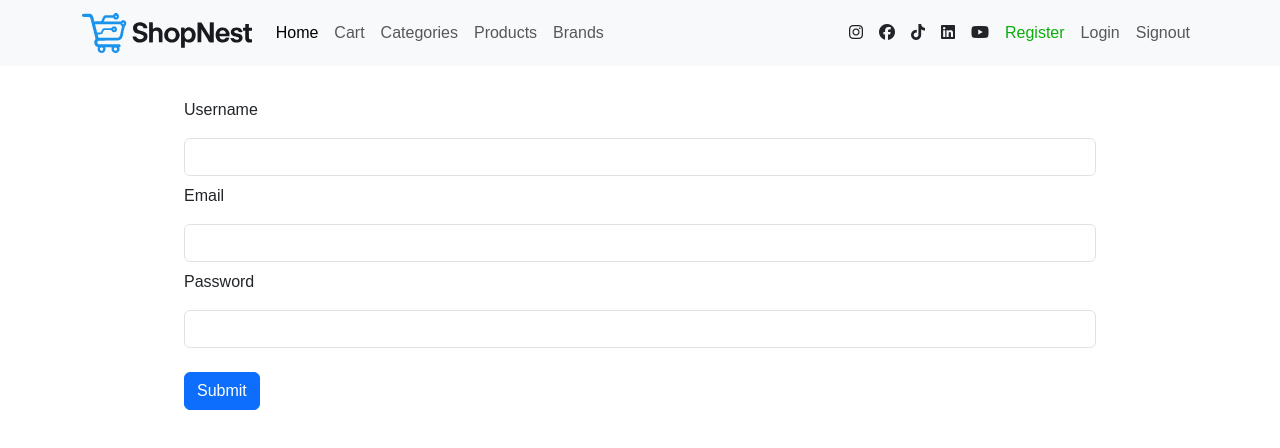
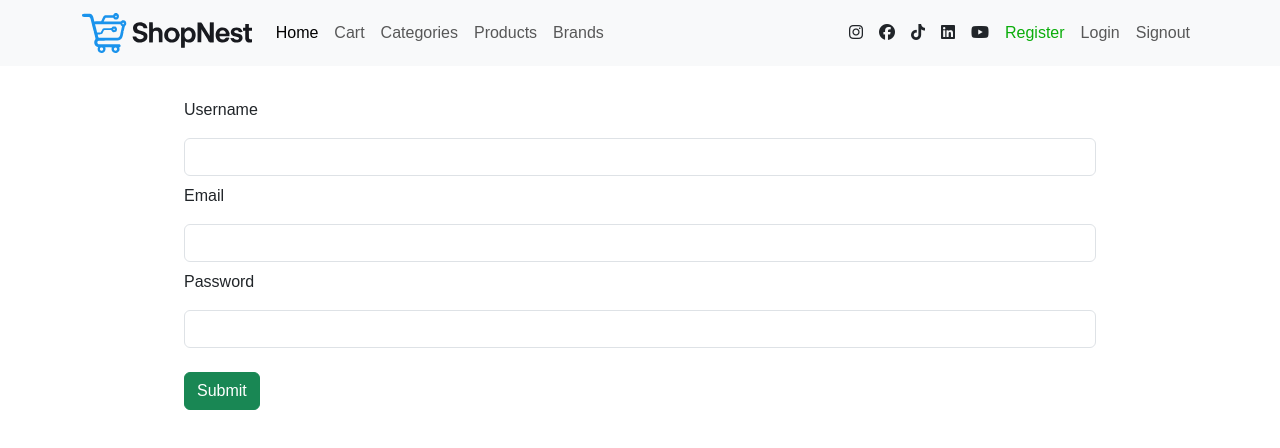
Before and after one commit to fadi-Ibr/Angular-e-commerce, an Angular app: page /register in a window 1280 px wide. Shown: the top 448 px of the page. Built offline with nearby package versions, Linux system fonts and the light colour scheme; a web font is replaced by a local one.

Commit message:
fix auto deploy

```diff
--- a/src/app/components/sign-up/sign-up.html
+++ b/src/app/components/sign-up/sign-up.html
@@ -26,6 +26,6 @@
       type="password"
       id="password"
     />
-    <button class="btn btn-primary my-4">Submit</button>
+    <button class="btn btn-success my-4">Submit</button>
   </form>
 </div>
```
